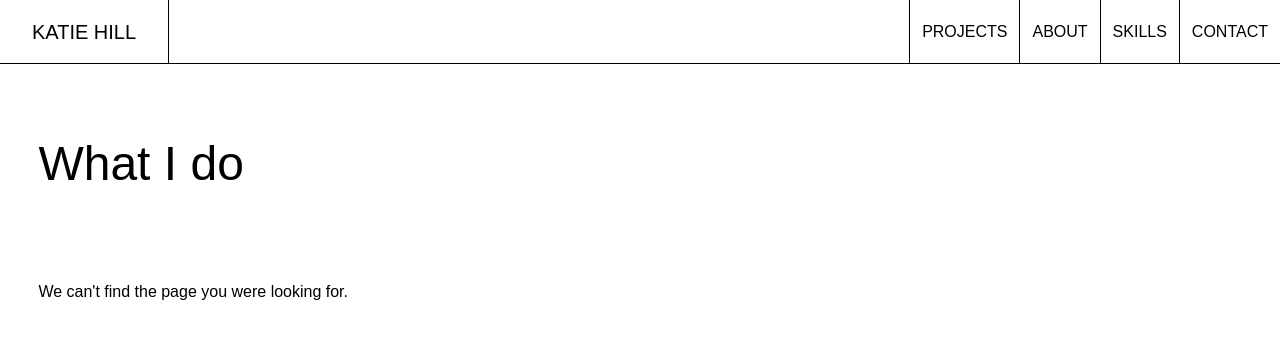
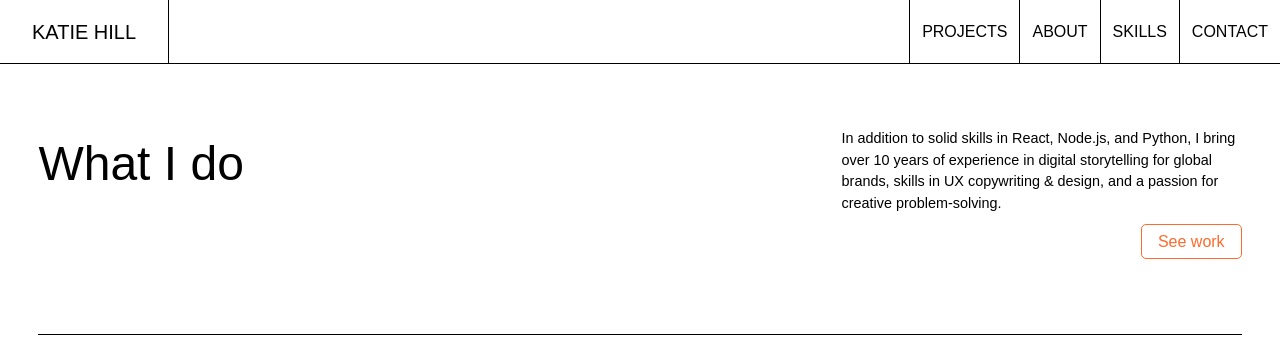
Before and after one commit to KatieHill-Fr-Gr/portfolio-frontend, a React (Vite) app: page /skills in a window 1280 px wide. Shown: the top 354 px of the page. Built offline with nearby package versions, Linux system fonts and the light colour scheme; no server answers; a web font is replaced by a local one.

Commit message:
Page title section added to Skills

```diff
--- a/src/components/Skills/Skills.jsx
+++ b/src/components/Skills/Skills.jsx
@@ -31,9 +31,13 @@ const Skills = () => {
             <section>
                 <div className="container">
                     <div className="page-content">
+                        <div className="page-title">
                         <h1>What I do</h1>
-                        <p>We can't find the page you were looking for.</p>
+                        <div className="project-summary">
+                        <p>In addition to solid skills in React, Node.js, and Python, I bring over 10 years of experience in digital storytelling for global brands, skills in UX copywriting & design, and a passion for creative problem-solving. </p>
                         <Link to="/projects" className="page-button">See work</Link>
+                        </div>
+                        </div>
 
                 <div className="tech-section">
                     <h2>Tech skills</h2>
```
